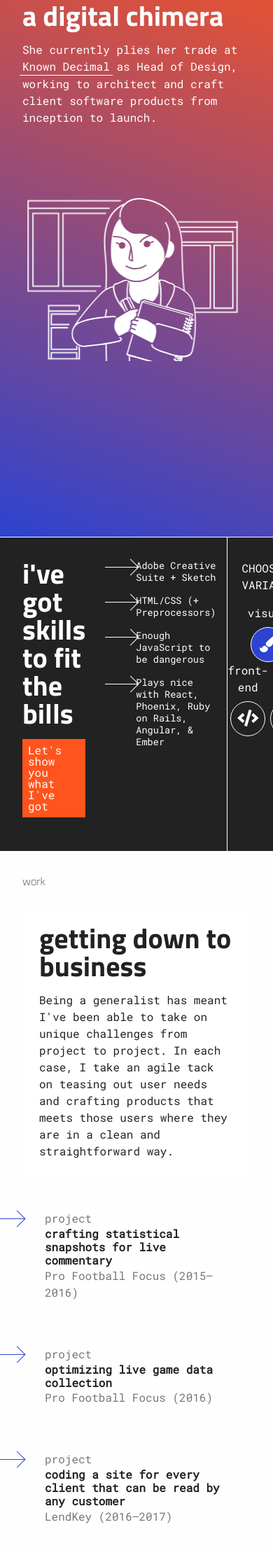
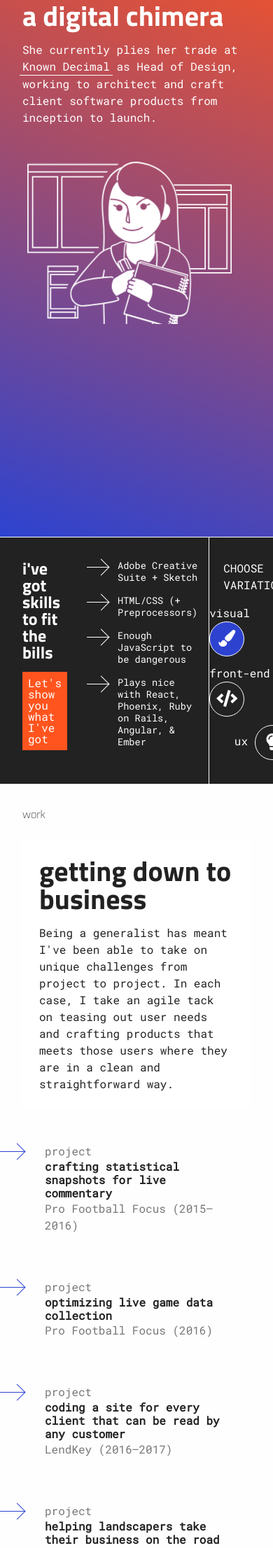
Before and after one commit to lwoodrick/lwoodrick.github.io, a Jekyll site: the page built from index.html, in a window 390 px wide. Shown: the part 1090-3302 px from the top of the page at 70% size. Built offline with Jekyll 4.4.1, drawn with Linux system fonts in a browser that asks for light colours.

Commit message:
Get tablet about less whack.

```diff
--- a/_sass/_utilities.scss
+++ b/_sass/_utilities.scss
@@ -90,6 +90,14 @@
   @media (max-height: 900px) {
     font-size: 2.5rem;
   }
+
+  @media (max-width: 900px) {
+    font-size: 2.5rem;
+  }
+
+  @media (max-width: 600px) {
+    font-size: 1.5rem;
+  }
 }
 .fs-6 {
   font-size: 6rem;
--- a/_sass/modules/_lists.scss
+++ b/_sass/modules/_lists.scss
@@ -9,7 +9,7 @@
 
 ul.list {
   @extend .fs-1;
-  margin-top: 0.5rem;
+  imargin-top: 0.5rem;
   padding-left: 1.75rem;
   line-height: 1.25;
 
@@ -32,7 +32,7 @@
       border-bottom: 1px solid $white;
       transition: $transition;
 
-      @media (max-width: 768px) { left: -2.75rem; }
+      @media (max-width: 768px) { width: 2rem; left: -2.75rem; }
     }
     &:after {
       content: "";
@@ -45,7 +45,7 @@
       border-bottom: 1px solid $white;
       border-right: 1px solid $white;
       transform: rotate(-45deg);
-      @media (max-width: 768px) { left: -1rem; }
+      @media (max-width: 768px) { left: -2rem; }
     }
 
     @media (max-width: 768px) {
--- a/_sass/pages/_home.scss
+++ b/_sass/pages/_home.scss
@@ -118,6 +118,7 @@
     @media (max-width: 768px) {
       flex-basis: 100%;
       padding-right: 0;
+      height: 500px;
     }
   }
 
@@ -132,7 +133,7 @@
     transition: left 0.2s ease-in;
 
     @media (max-width: 768px) {
-      height: 80vw;
+      height: 65vw;
     }
 
     & > svg {
@@ -255,12 +256,12 @@
     align-items: flex-end;
     text-transform: lowercase;
 
-    @media (max-width: 1024px) {
+    @media (max-width: 1024px) and (min-width: 950px){
       flex-direction: row;
       flex-wrap: wrap;
     }
 
-    @media (max-width: 768px) {
+     @media (max-width: 768px) {
       justify-content: flex-end;
     }
 
@@ -283,7 +284,7 @@
         span { background-color: rgba($brand-blue, 0.5); }
       }
 
-      @media (max-width: 1024px) {
+      @media (max-width: 1024px) and (min-width: 950px) {
         flex: 1 1 33.3%;
         text-align: center;
       }
@@ -307,7 +308,7 @@
         background-color: rgba($brand-blue, 0.5);
       }
 
-      @media (max-width: 1024px) {
+      @media (max-width: 1024px) and (min-width: 950px) {
         display: block;
         margin: 0.5rem auto 0;
       }
```
